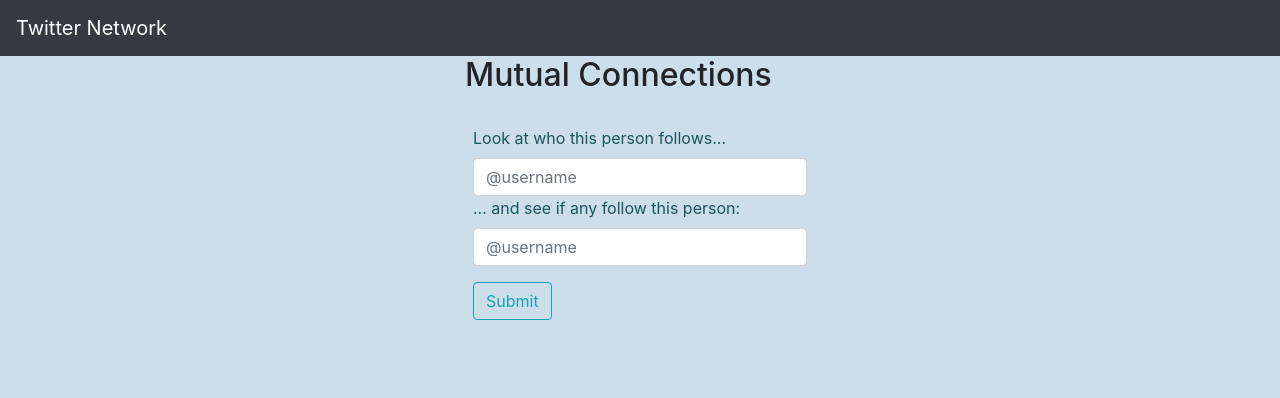
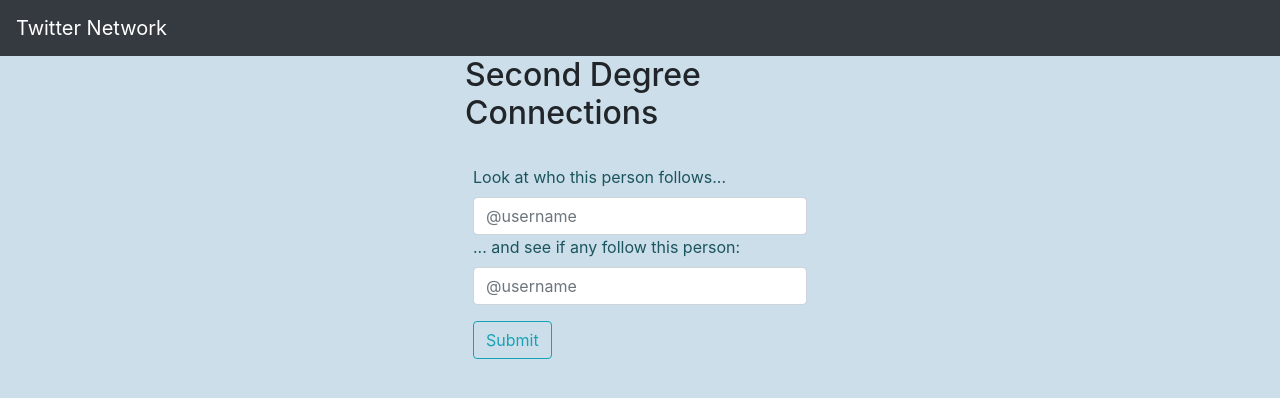
Before and after one commit to mattfae/FriendsOfFrontend, a React (Create React App) app: page /seconddegree in a window 1280 px wide. Shown: the top 398 px of the page. Built offline with nearby package versions, Linux system fonts and the light colour scheme.

Commit message:
returning user obj for sd

```diff
--- a/src/components/SecondDegree.js
+++ b/src/components/SecondDegree.js
@@ -38,12 +38,10 @@
     }
 
     targetChange(event) {
-        console.log(event.target.value)
         this.setState({targetUsername: event.target.value});
     }
 
     subjectChange(event) {
-        console.log(event.target.value)
         this.setState({subjectUsername: event.target.value});
     }
 
@@ -55,7 +53,7 @@
                     <div className="col-4"></div>
 
                     <div className="col-4">
-                        <h2>Mutual Connections</h2>
+                        <h2>Second Degree Connections</h2>
                         <Form id="newaccountform" className="mt-4 p-2" onSubmit={(e) => this.handleSubmit(e, this.state.targetUsername, this.state.subjectUsername)}>
                             <Form.Group controlId="formUsername">
                                 <Form.Label>Look at who this person follows...</Form.Label>
```
